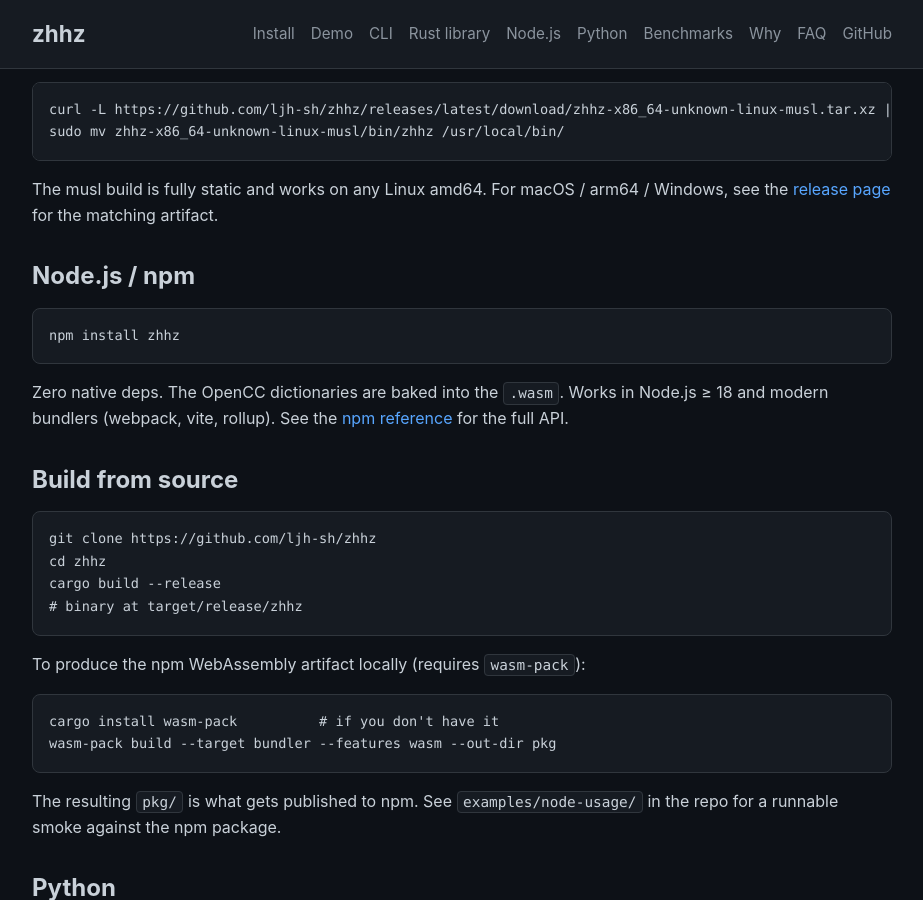
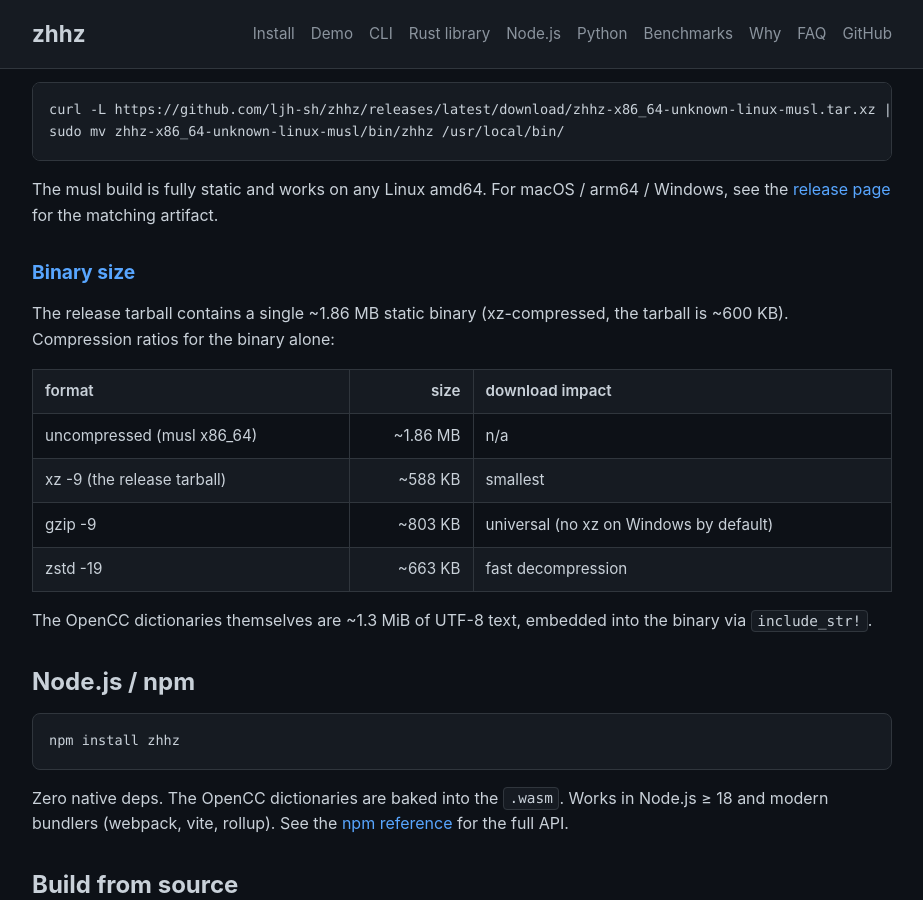
Before and after one commit to ljh-sh/zhhz, a Jekyll site: the page built from docs/install.md, in a window 1280 px wide and 900 px high, scrolled down 517 px. Shown: the whole window, without its empty margins (178-1101 px from the left). Built offline with Jekyll 4.4.1, drawn with Linux system fonts in a browser that asks for light colours.

Commit message:
docs: include binary compressed sizes (xz 588 KB / gzip 803 KB / zstd 663 KB)
Measured locally on a macOS arm64 release build (cargo build --release
produces a 1.86 MB static binary; lto + strip + panic=abort):

  uncompressed (musl x86_64)  ~1.86 MB
  xz -9                       ~588 KB  (the release tarball)
  gzip -9                     ~803 KB  (universal — no xz on Windows by default)
  zstd -19                    ~663 KB  (fast decompression)

Added to:
- README.md (lead paragraph)
- README.cn.md (Chinese mirror)
- docs/index.md (the 'What is zhhz' intro)
- docs/install.md (new 'Binary size' subsection under 'Direct binary')
- docs/faq.md (new row in the size table)

The OpenCC dictionaries are ~1.3 MiB of UTF-8 text embedded into the
binary via include_str!; the compression ratio is roughly what you'd
expect for repeated JSON-like key-value lines.

````diff
--- a/docs/install.md
+++ b/docs/install.md
@@ -27,6 +27,19 @@
 ```
 
 The musl build is fully static and works on any Linux amd64. For macOS / arm64 / Windows, see the [release page](https://github.com/ljh-sh/zhhz/releases/latest) for the matching artifact.
+
+### Binary size
+
+The release tarball contains a single ~1.86 MB static binary (xz-compressed, the tarball is ~600 KB). Compression ratios for the binary alone:
+
+| format | size | download impact |
+|---|---:|---|
+| uncompressed (musl x86_64) | ~1.86 MB | n/a |
+| xz -9 (the release tarball) | ~588 KB | smallest |
+| gzip -9 | ~803 KB | universal (no xz on Windows by default) |
+| zstd -19 | ~663 KB | fast decompression |
+
+The OpenCC dictionaries themselves are ~1.3 MiB of UTF-8 text, embedded into the binary via `include_str!`.
 
 ## Node.js / npm
 
````
Also changed, not shown: README.cn.md (+1 -1 lines), docs/faq.md (+2 -1 lines), docs/index.md (+1 -1 lines), README.md.
